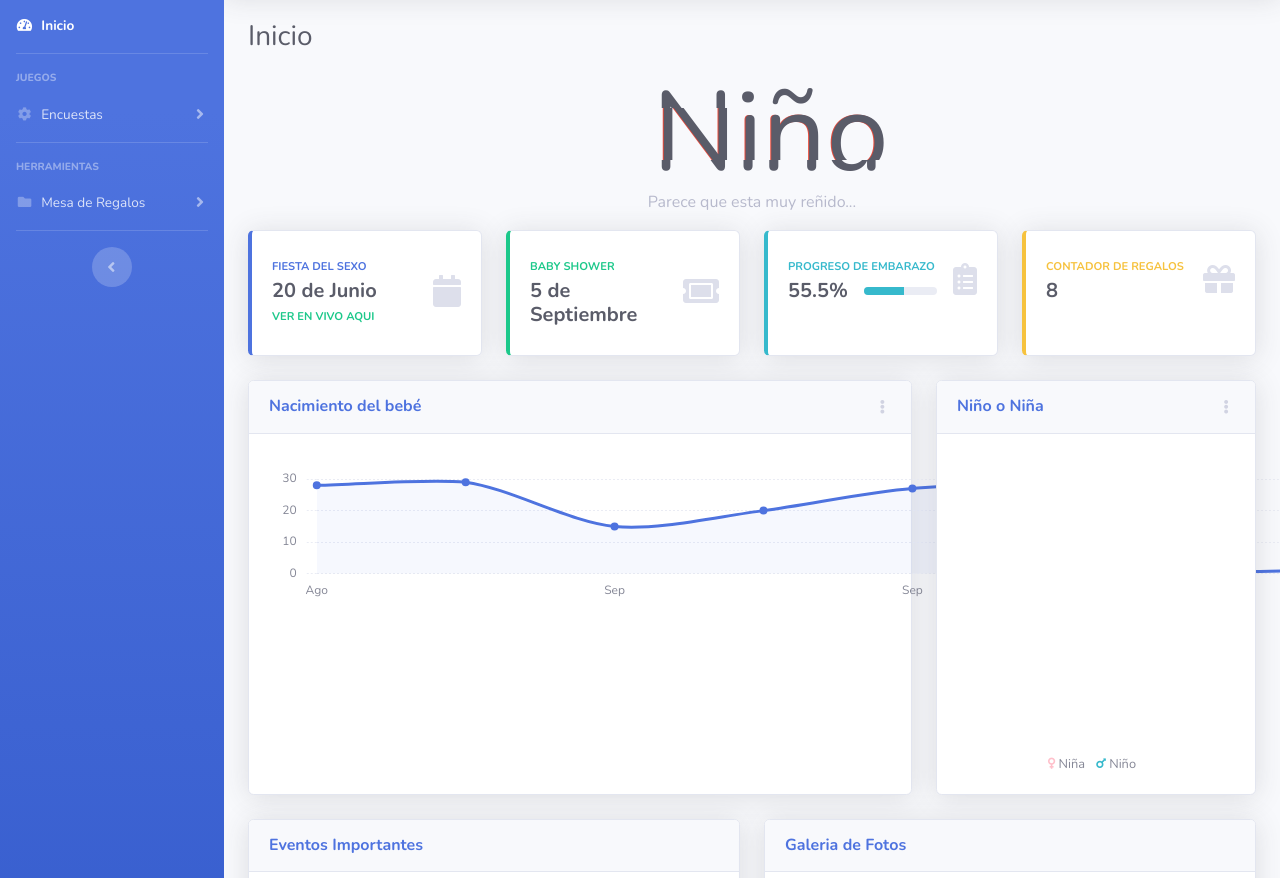
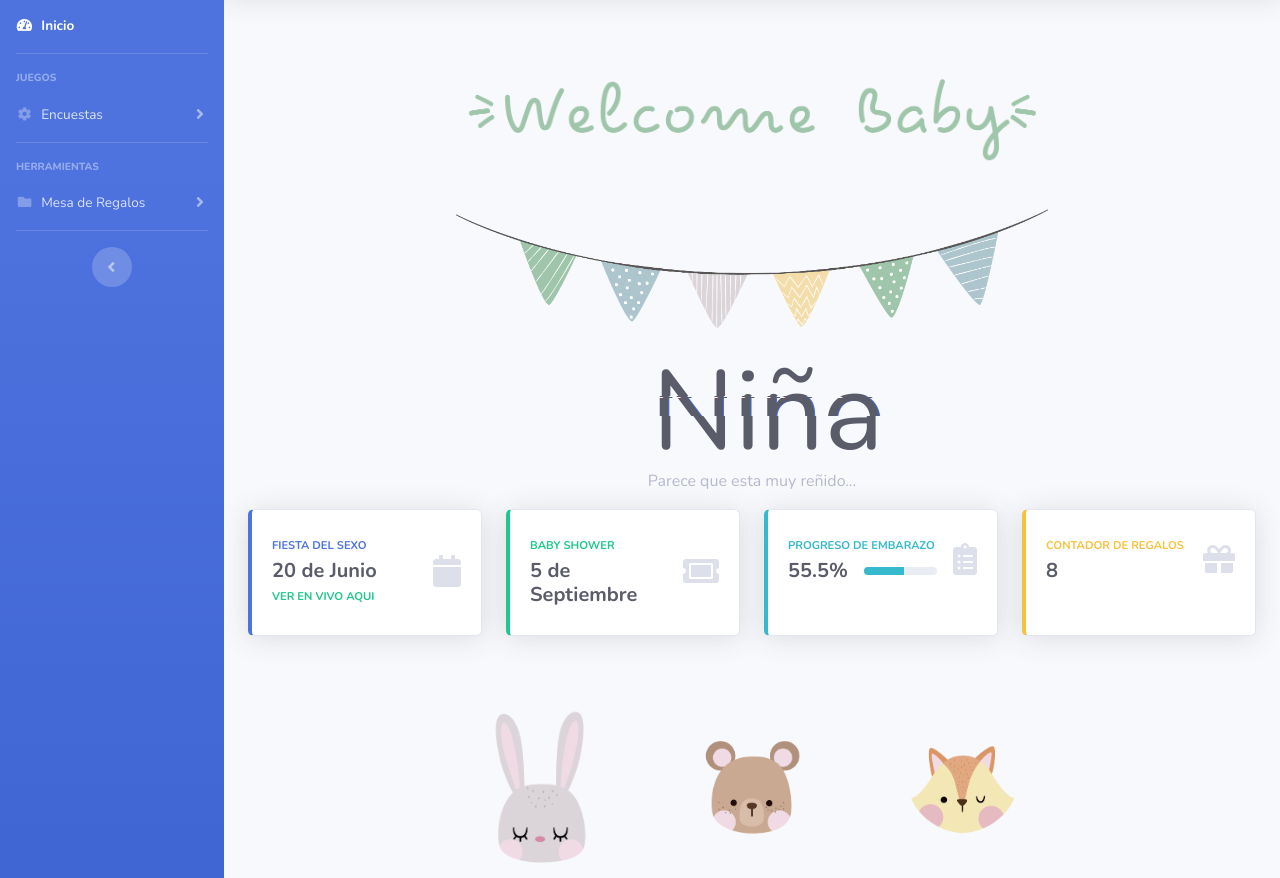
Before and after one commit to ardache/bby2, a website with bundled scripts: page index.html in a window 1280 px wide. Shown: the part 74-952 px from the top of the page. Built offline with nearby package versions, Linux system fonts and the light colour scheme.

Commit message:
graphics now

```diff
--- a/index.html
+++ b/index.html
@@ -313,8 +313,17 @@
 
           <!-- Page Heading -->
           <div class="d-sm-flex align-items-center justify-content-between mb-4">
-            <h1 class="h3 mb-0 text-gray-800">Inicio</h1>
+            <div class="text-center">
+
+            </div>
+            <!-- <h1 class="h3 mb-0 text-gray-800">Inicio</h1> -->
+
             <!-- <a href="#" class="d-none d-sm-inline-block btn btn-sm btn-primary shadow-sm"><i class="fas fa-download fa-sm text-white-50"></i> Descarga</a> -->
+          </div>
+
+          <div class="text-center">
+            <img class="img-fluid px-3 px-sm-4 mt-3 mb-4" style="width: 40rem;" src="img/welcome 2.png" alt="">
+            <img class="img-fluid px-3 px-sm-4 mt-3 mb-4" style="width: 40rem;" src="img/banderines 2.png" alt="">
           </div>
 
           <div class="text-center">
@@ -361,6 +370,7 @@
               </div>
             </div>
 
+
             <!-- Earnings (Monthly) Card Example -->
             <div class="col-xl-3 col-md-6 mb-4">
               <div class="card border-left-info shadow h-100 py-2">
@@ -404,6 +414,16 @@
               </div>
             </div>
           </div>
+
+          <div class="text-center">
+            <div class="col-lg-12 col-md-3 col-sm-3 col-xs-12 ">
+              <img class="m-5" style="width: 7rem;" padding="35rem" src="img/canego 2.png" alt="">
+              <img class="m-5" style="width: 7rem;" src="img/oso 2.png" alt="">
+              <img class="m-5" style="width: 7rem;" src="img/zorro 2.png" alt="">
+              </div>
+          </div>
+
+
 
           <!-- Content Row -->
 
```
Also changed, not shown: img/banderines 2.png (added), img/banderines.png (added), img/canego 2.png (added), img/canego.png (added), img/oso 2.png (added), img/oso.png (added), img/welcome 2.png (added), img/zorro 2.png (added), img/zorro.png (added).
